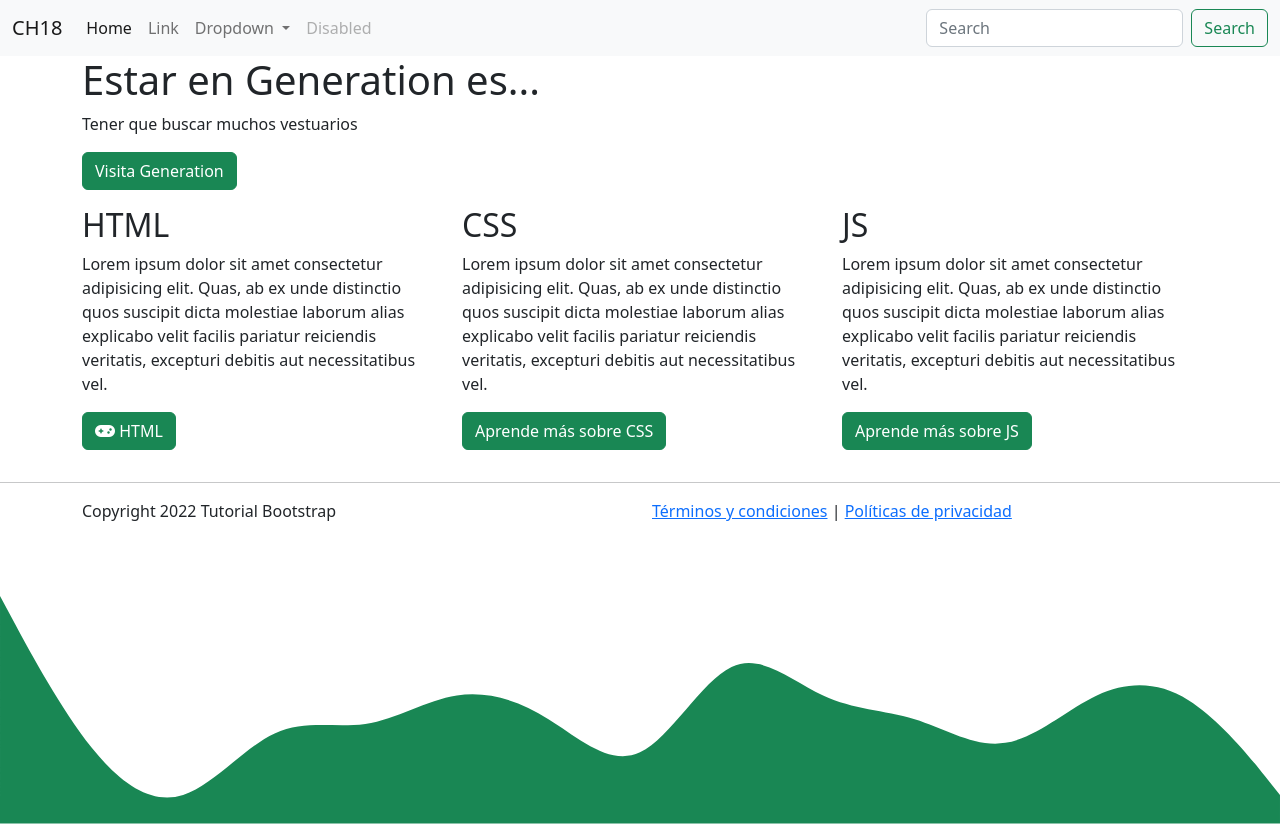
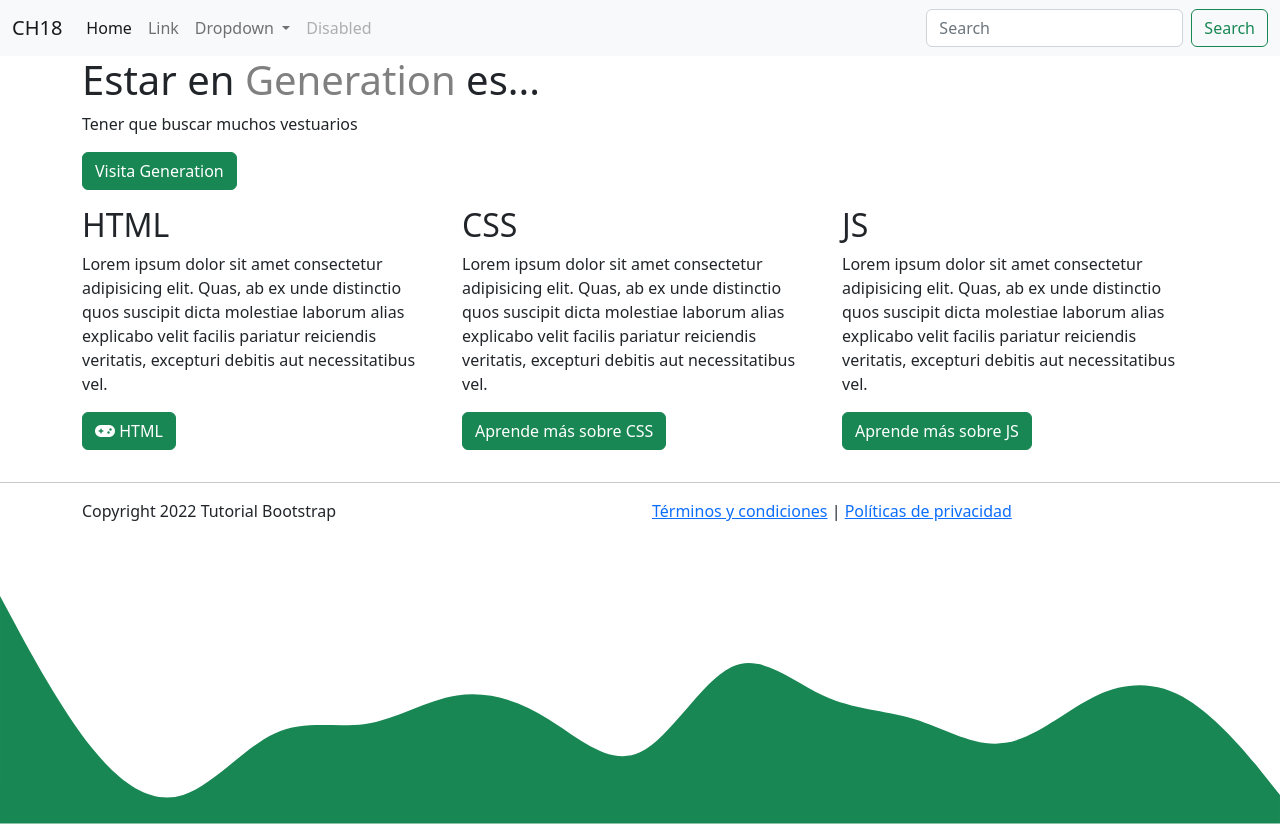
Before and after one commit to lesliegonzalez/saoko, a plain HTML site: page index.html in a window 1280 px wide. Drawn offline with Linux system fonts and the light colour scheme.

Commit message:
feat: uso de script externo

```diff
--- a/index.html
+++ b/index.html
@@ -10,14 +10,7 @@
     <!-- CSS personalizado -->
     <link rel="stylesheet" href="style.css">
     <link rel="stylesheet" href="https://cdnjs.cloudflare.com/ajax/libs/font-awesome/6.2.0/css/all.min.css">
-    <script>
-      console.log("Saoko papi saoko");
 
-      function colorTitulo(){
-        console.log("Pulso el botón Generation");
-        document.getElementById("generation").style.color = "blue";
-      }
-    </script>
 
 </head>
 <body>
@@ -109,5 +102,7 @@
 
     <!-- JS bootstrap -->
     <script src="./js/bootstrap.bundle.min.js"></script>
+    <!-- palabra Generation cambia de color -->
+    <script src="script.js"></script>
 </body>
 </html>
--- /dev/null
+++ b/script.js
@@ -0,0 +1,6 @@
+console.log("Saoko papi saoko");
+      document.getElementById("generation").style.color = "grey";
+      function colorTitulo(){
+        console.log("Pulso el botón Generation");
+        document.getElementById("generation").style.color = "blue";
+      }
```
